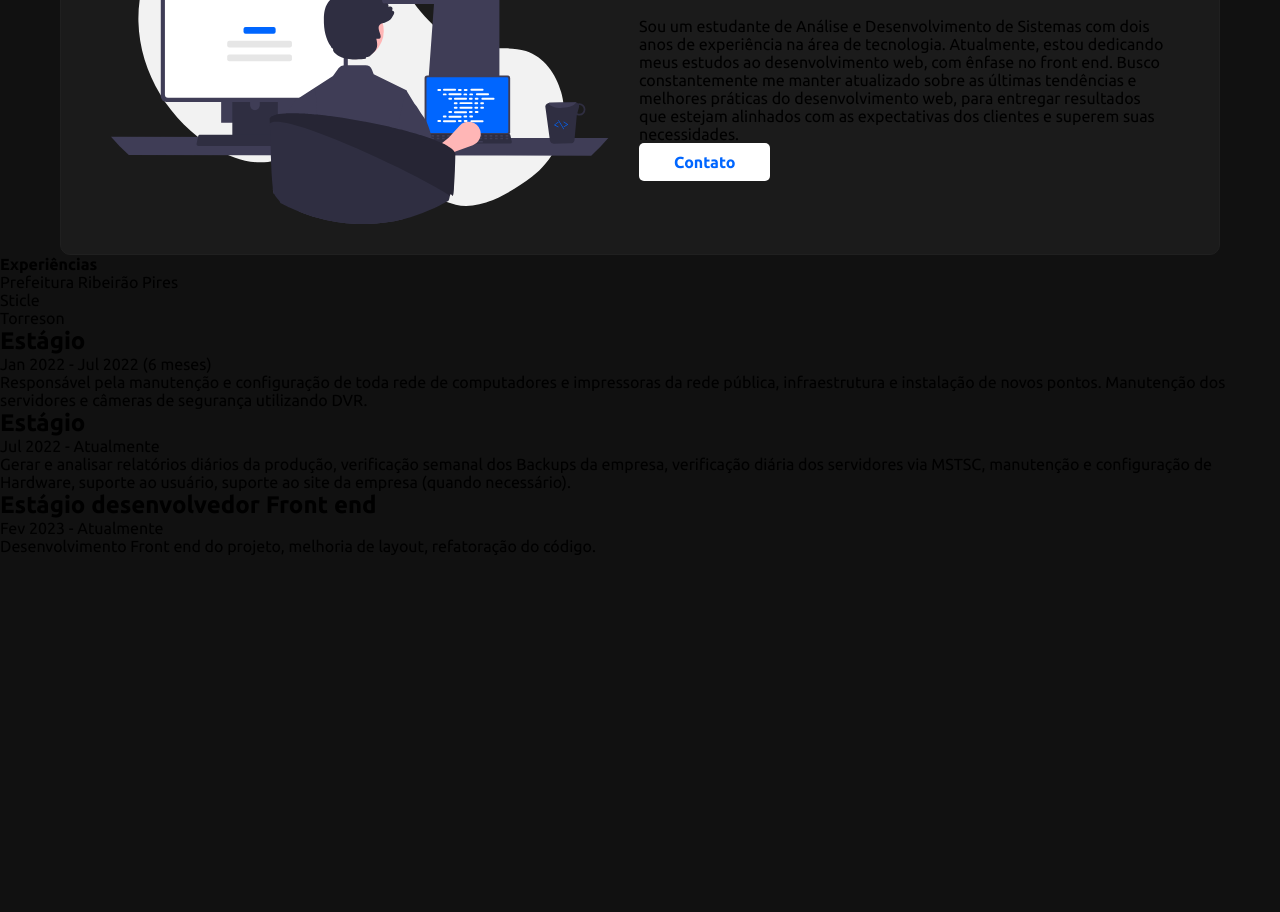
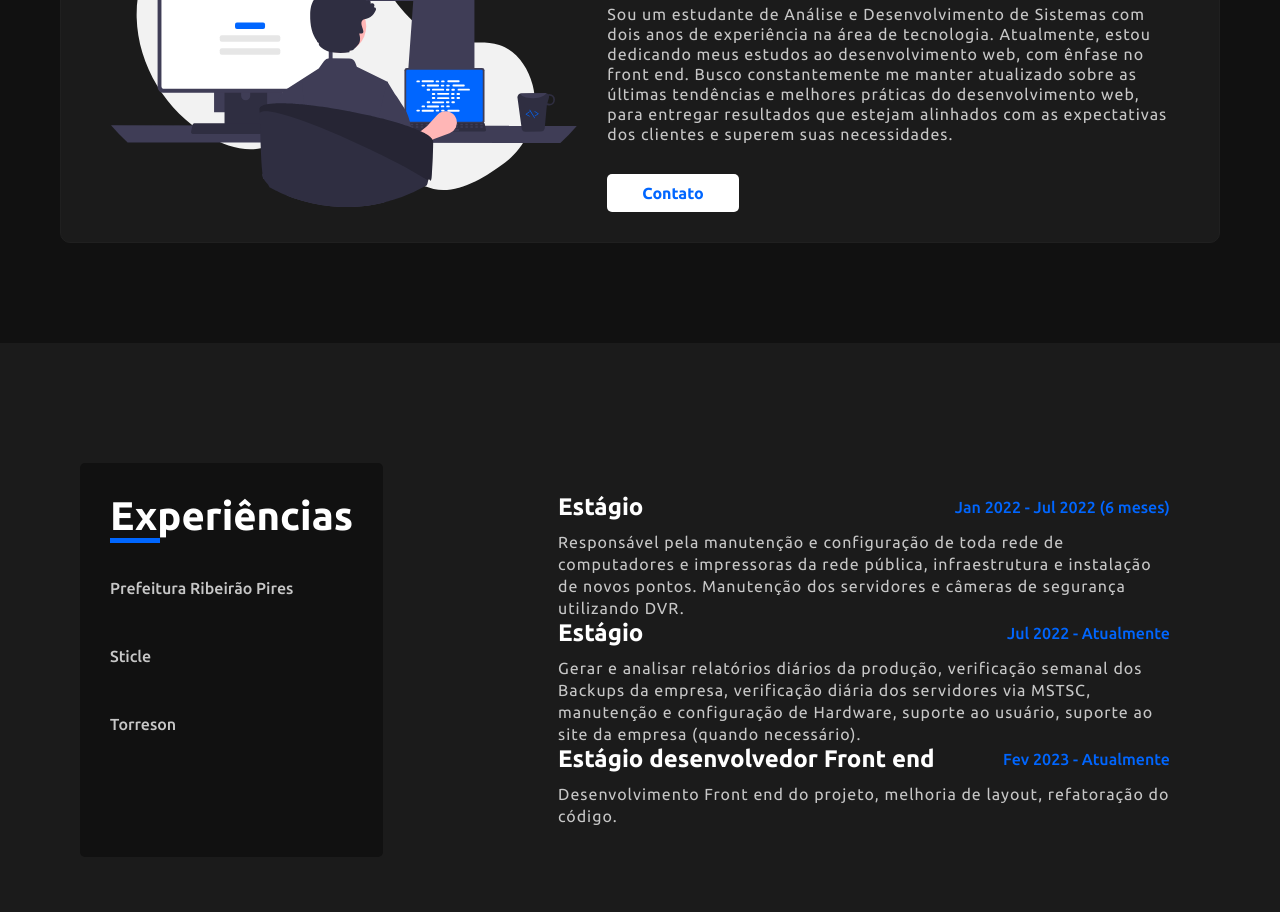
Before and after one commit to cunhafelipe/portifolio, a plain HTML site: page index.html in a window 1280 px wide. Shown: the part 308-1220 px from the top of the page. Before the commit the page ends 863 px from the top, so only its background shows below. Drawn offline with Linux system fonts and the light colour scheme.

Commit message:
Finished Experiences Section Style

```diff
--- a/style.css
+++ b/style.css
@@ -105,7 +105,7 @@ main {
   font-weight: bold;
 }
 
-.info-apresentation {
+.info-presentation {
   color: #c7c7c7;
   line-height: 2rem;
   letter-spacing: 0.1rem;
@@ -126,6 +126,85 @@ main {
   background-color: #0066ff;
   color: #fff;
   transition: 0.6s;
+}
+
+.container-experiences {
+  display: block;
+  max-width: 100%;
+
+  margin-top: 10rem;
+  padding: 6rem;
+  background-color: #1b1b1b;
+}
+
+.experiences {
+  display: flex;
+  justify-content: space-between;
+  max-width: 1200px;
+  margin: 0 auto;
+  padding: 6rem 2rem;
+  background-color: #1b1b1b;
+
+  color: #fff;
+}
+
+.companies {
+  background-color: #111;
+  padding: 3rem;
+  border-radius: 0.5rem;
+}
+
+.companies h1 {
+  font-size: 4rem;
+  position: relative;
+}
+
+.companies h1::before {
+  content: "";
+  position: absolute;
+  background: #0066ff;
+  width: 5rem;
+  height: 0.5rem;
+  top: 4.5rem;
+}
+
+.companies ul {
+  margin-top: 4rem;
+}
+
+.companies ul li {
+  display: flex;
+  align-items: center;
+  margin-bottom: 5rem;
+  font-weight: 500;
+  color: #c7c7c7;
+}
+
+.companies-info {
+  width: 60%;
+
+  padding: 3rem;
+  display: flex;
+  justify-content: center;
+  flex-direction: column;
+}
+
+.period {
+  display: flex;
+  align-items: center;
+  justify-content: space-between;
+  margin-bottom: 1rem;
+}
+
+.period > p {
+  color: #0066ff;
+  font-weight: 500;
+}
+
+.companies-info-tittle > P {
+  color: #c7c7c7;
+  line-height: 2.2rem;
+  letter-spacing: 0.1rem;
 }
 
 @media (min-width: 1200px) {
@@ -198,7 +277,7 @@ main {
       margin-bottom: 0.5rem;
       font-size: 1.2rem;
     }
-    .info-apresentation p {
+    .info-presentation p {
       font-size: 1.4rem;
     }
   }
```
